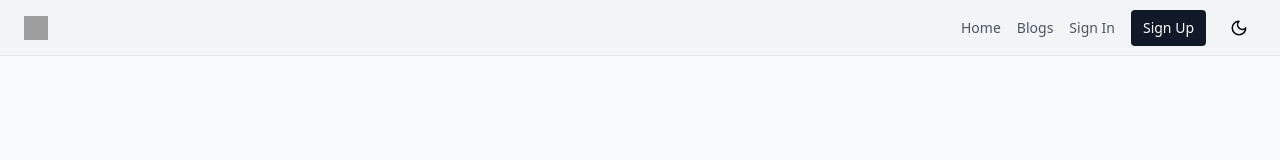
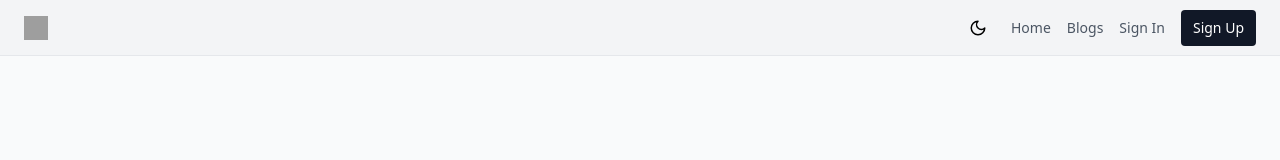
Before and after one commit to yesahem/Medium-Blog, a React (Vite) app in the folder frontend/: page / in a window 1280 px wide. Shown: the top 160 px of the page. Built offline with nearby package versions, Linux system fonts and the light colour scheme; grey boxes are pictures that could not be loaded.

Commit message:
style: changed the position of theme toggle button

```diff
--- a/frontend/src/components/Headers.tsx
+++ b/frontend/src/components/Headers.tsx
@@ -30,6 +30,7 @@ export default function Header() {
       </div>
 
       <nav className="flex items-center space-x-4">
+      <DarkModeToggle />
         <Link to="/home" className="text-sm text-gray-600 dark:text-gray-300 hover:text-gray-900 dark:hover:text-gray-100">
           Home
         </Link>
@@ -59,7 +60,6 @@ export default function Header() {
             </button>
           </>
         )}
-        <DarkModeToggle />
       </nav>
     </header>
   );
```
